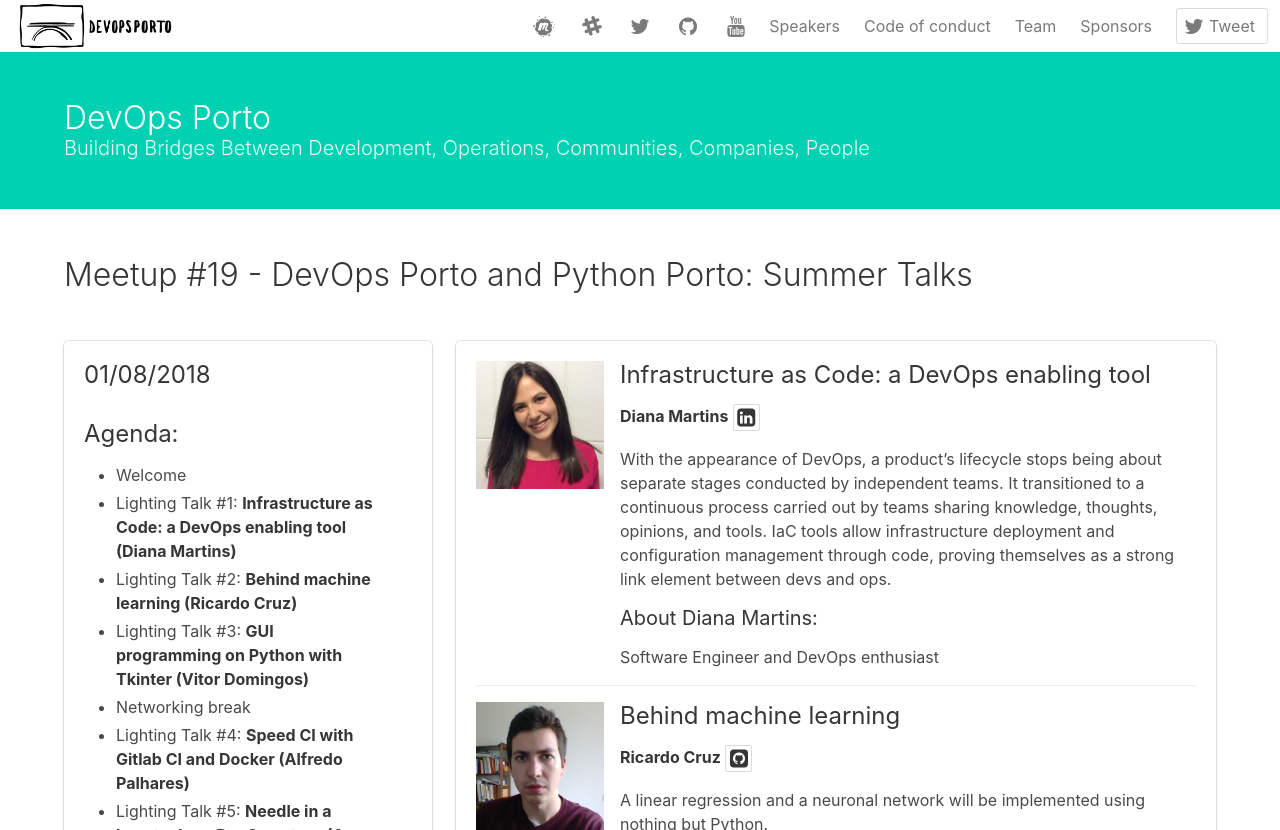
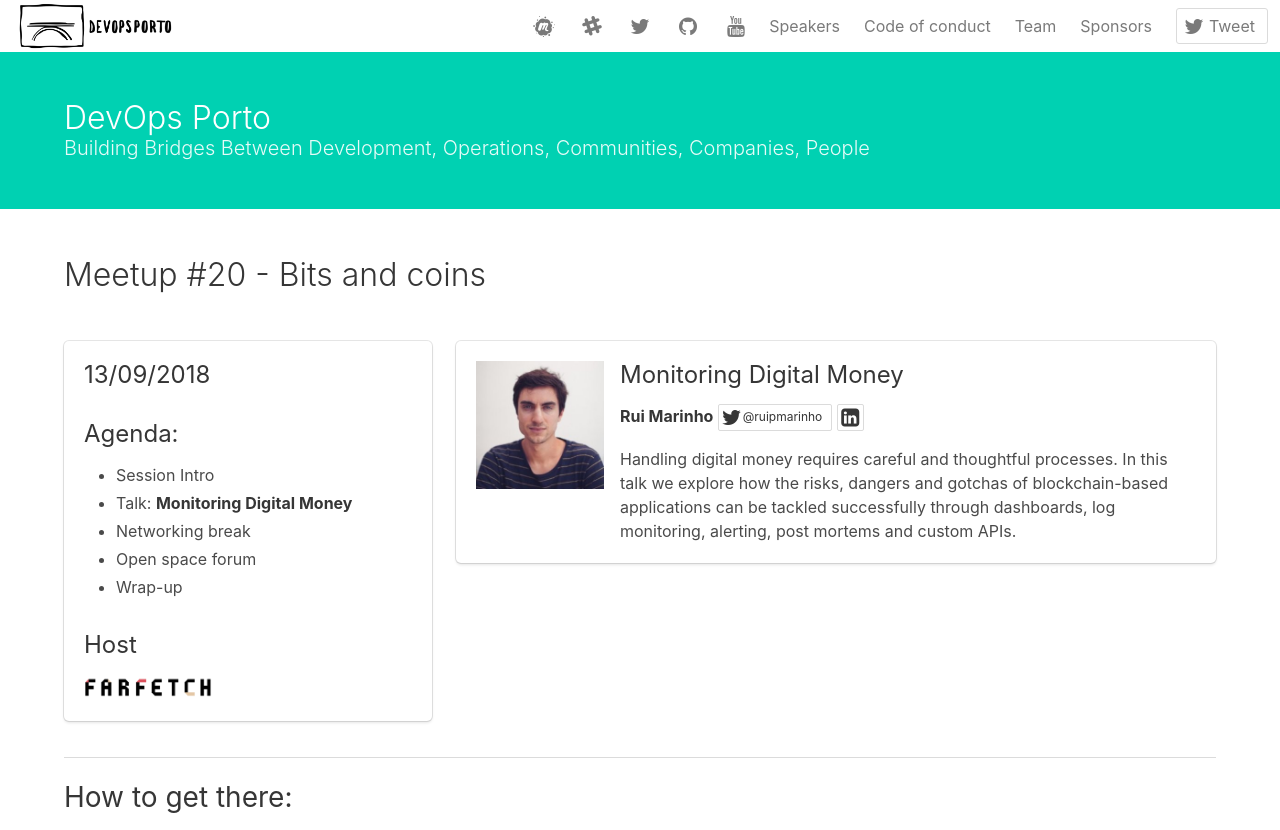
Before and after one commit to DevOpsPorto/devopsporto.github.io, a Jekyll site: the page built from index.md, in a window 1280 px wide and 1400 px high. Shown: the top 830 px of the window. Built offline with Jekyll 4.4.1, drawn with Linux system fonts in a browser that asks for light colours; some of the changed text lies outside the part shown; grey boxes are pictures that could not be loaded.

Commit message:
meetup 20 with rui marinho @ farfetch

```diff
--- /dev/null
+++ b/_includes/meetup2018020.html
@@ -0,0 +1,54 @@
+{% include components/meetuptitle.html number=20 title="Bits and coins" date="13/09/2018" host="Farfetch"
+%}
+
+<div class="columns content">
+  <div class="column is-one-third">
+    <div class="box">
+      <h3>13/09/2018</h3>
+      <h3>Agenda:</h3>
+      <ul>
+        <li>Session Intro</li>
+        <li>Talk:
+          <strong>Monitoring Digital Money</strong>
+        </li>
+        <li>Networking break</li>
+        <li>Open space forum</li>
+        <li>Wrap-up</li>
+      </ul>
+      <h3>Host</h3>
+      <figure class="image ">
+        <a href="https://www.farfetch.com/" target="_blank"><img alt="Farfetch" class="width-is-128" src="assets/images/hosts/farfetchlogologotype.png" /></a>
+      </figure>
+    </div>
+  </div>
+  <div class="column is-auto">
+
+    <div class="box">
+      <article class="media">
+        {% include components/speakerimage.html imagename="m020_ruimarinho.jpg" %}
+
+        <div class="media-content">
+          <div class="content">
+            <h3>Monitoring Digital Money</h3>
+            {% include components/speakerhandle.html name="Rui Marinho" twitter="ruipmarinho" linkedin="ruipmarinho" %}
+            <p>
+              Handling digital money requires careful and thoughtful processes. In this talk we explore how the risks,
+              dangers and gotchas of blockchain-based applications can be tackled successfully through dashboards,
+              log monitoring, alerting, post mortems and custom APIs.
+            </p>
+
+            <!--<h4>About Rui Marinho:</h4>
+            <p>
+            </p>-->
+
+            <!--<h4>Media</h4>
+            <p>
+              <a href="https://speakerdeck.com/devopsporto/devopsporto-meetup18-continuous-delivery-patterns-for-boring-releases-by-manuel-pais" target="_blank">Slide deck @ SpeakerDeck</a>
+            </p>-->
+          </div>
+        </div>
+      </article>
+    </div>
+  </div>
+
+</div>
--- a/index.md
+++ b/index.md
@@ -1,9 +1,9 @@
 ---
 layout: default
 ---
-{% include meetup2018019.html %}
+{% include meetup2018020.html %}
 <hr/>
-{% include maps/blip.html %}
+{% include maps/farfetch.html %}
 <hr/>
 
 <div class="tile is-ancestor">
--- a/meetups.html
+++ b/meetups.html
@@ -3,6 +3,7 @@ layout: default
 ---
 {% include components/calendarHeader.html year="2018" %}
 
+{% include meetup2018020.html %}
 {% include meetup2018019.html %}
 {% include meetup2018018.html %}
 {% include meetup2018017.html %}
```
Also changed, not shown: assets/images/speakers/m020_ruimarinho.jpg (added).
